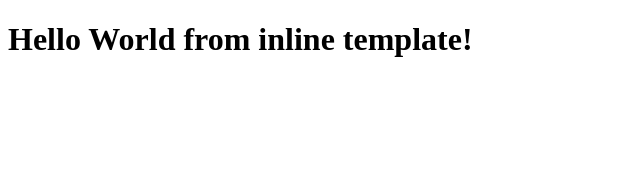
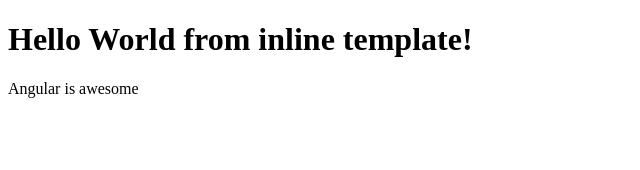
Before and after one commit to gilrg18/angularConcepts, an Angular app in the folder hotelinventoryapp/: page / in a window 1280 px wide. Shown: the top 170 px of the page, without its empty margins (0-640 px from the left). Built offline with nearby package versions, Linux system fonts and the light colour scheme.

Commit message:
Multiline html with

```diff
--- a/hotelinventoryapp/src/app/app.component.ts
+++ b/hotelinventoryapp/src/app/app.component.ts
@@ -6,7 +6,8 @@
   standalone: true,
   imports: [RouterOutlet],
   //templateUrl: './app.component.html',
-  template: '<h1>Hello World from inline template!</h1>',
+  template:  `<h1>Hello World from inline template!</h1>
+  <p>Angular is awesome</p>`,
   styleUrl: './app.component.css'
 })
 export class AppComponent {
```
